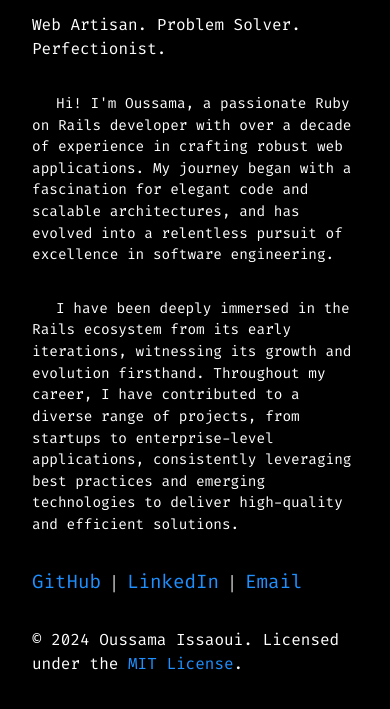
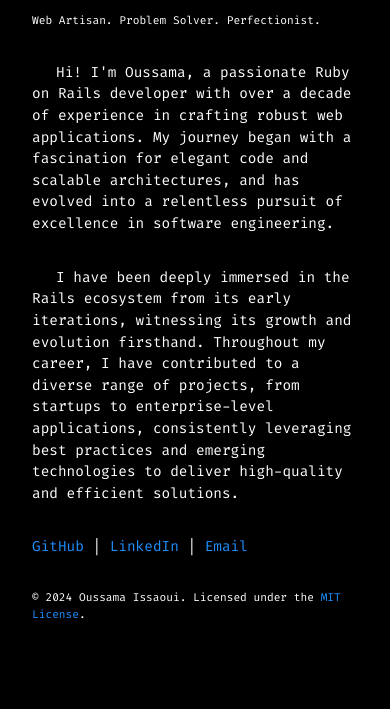
Before and after one commit to thesubr00t/thesubr00t.github.io, a plain HTML site: page index.html in a window 390 px wide. Shown: the part 77-786 px from the top of the page. Drawn offline with Linux system fonts and the light colour scheme.

Commit message:
Fixed font sizes

```diff
--- a/style.css
+++ b/style.css
@@ -37,23 +37,18 @@ p:nth-of-type(3) {
   text-indent: 1.5rem;
 }
 
-p:first-of-type {
+p:first-of-type,
+p:last-of-type {
   font-size: 1rem;
 }
 
 p:last-of-type {
   margin-bottom: 0;
-  font-size: 1rem;
-}
-
-p:last-of-type > a {
-  font-size: 1rem;
 }
 
 a {
   color: #1e90ff;
   text-decoration: none;
-  font-size: 1.2rem;
 }
 
 a:hover {
@@ -65,8 +60,14 @@ a:hover {
   h1 {
     font-size: 2.5rem;
   }
+
   p {
     font-size: 1rem;
+  }
+
+  p:first-of-type,
+  p:last-of-type {
+    font-size: 0.8rem;
   }
 }
 
@@ -74,7 +75,13 @@ a:hover {
   h1 {
     font-size: 2rem;
   }
+
   p {
     font-size: 0.9rem;
   }
+
+  p:first-of-type,
+  p:last-of-type {
+    font-size: 0.7rem;
+  }
 }
```
